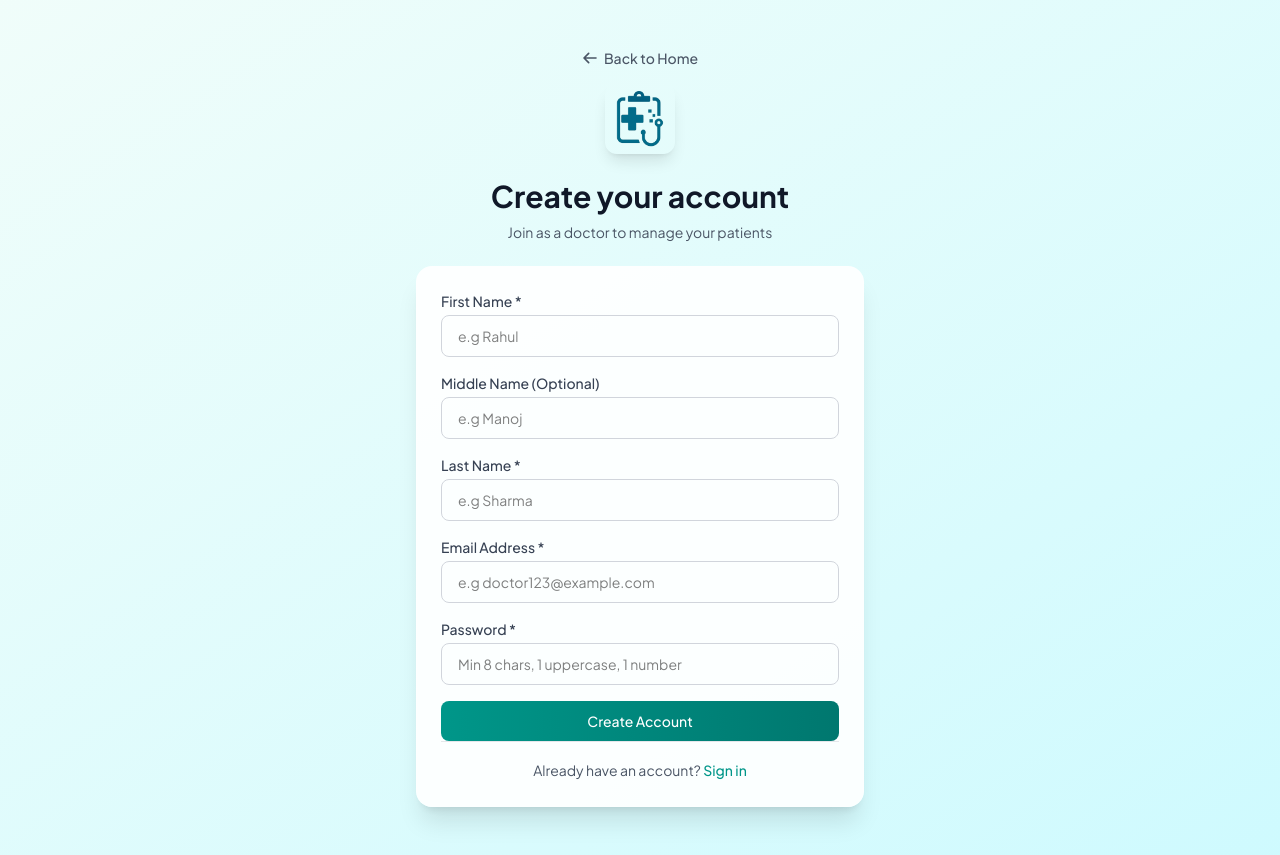
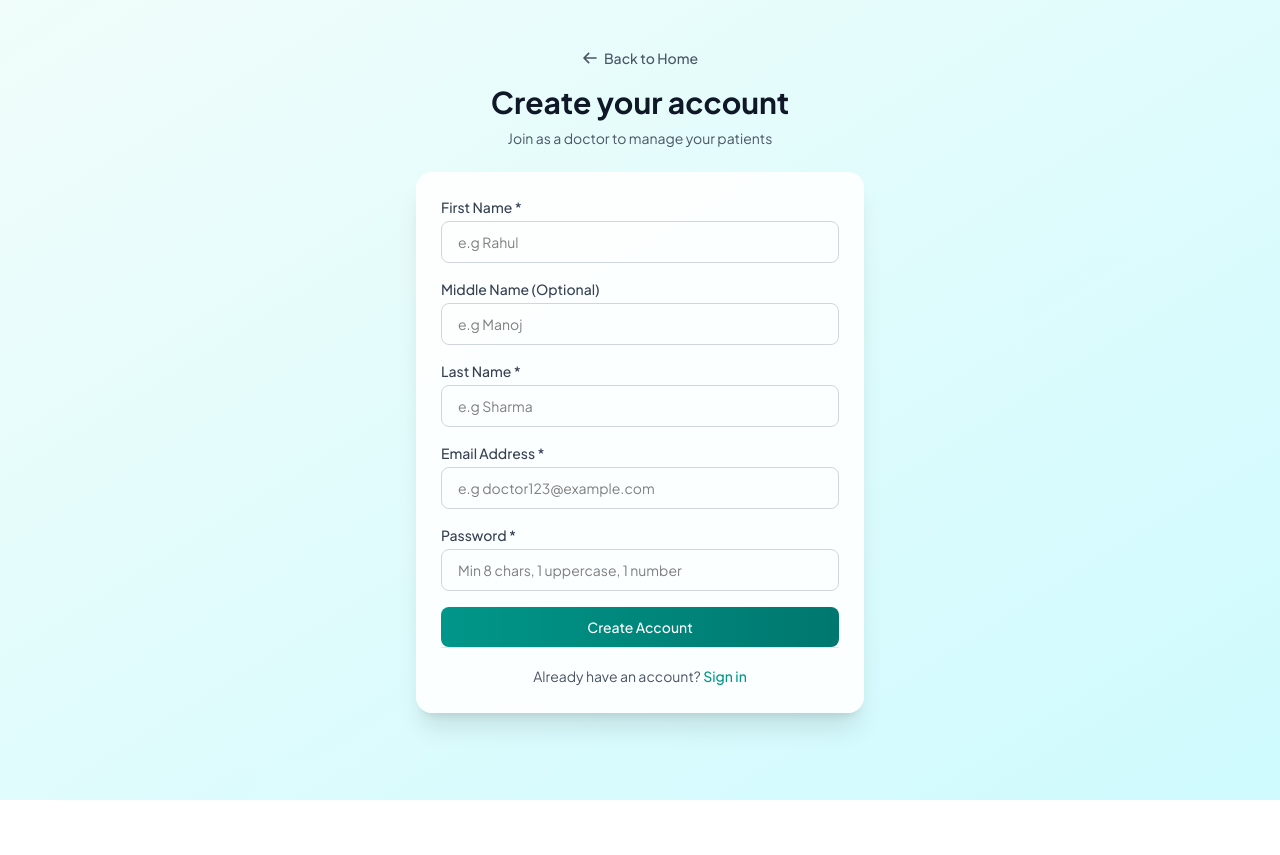
Before and after one commit to rajrasane/ClinicClerk, a Next.js app: page /signup in a window 1280 px wide. After the commit the page ends 800 px from the top, so only its background shows below. Built offline with nearby package versions, Linux system fonts and the light colour scheme; no server answers.

Commit message:
ref : removed logo part from login and signup page

```diff
--- a/src/components/auth/LoginForm.tsx
+++ b/src/components/auth/LoginForm.tsx
@@ -51,16 +51,16 @@ export default function LoginForm() {
             </svg>
             Back to Home
           </Link>
-          <div className="flex justify-center mb-5 sm:mb-6">
+          {/* <div className="flex justify-center mb-5 sm:mb-6">
             <Image
-              src="/logo.png"
+              src="/android-chrome-192x192.png"
               alt="ClinicClerk Logo"
               width={70}
               height={70}
               className="rounded-xl shadow-lg"
               priority
             />
-          </div>
+          </div> */}
           <h2 className="text-xl sm:text-2xl lg:text-3xl font-bold text-gray-900 mb-2">
             Welcome back
           </h2>
--- a/src/components/auth/SignupForm.tsx
+++ b/src/components/auth/SignupForm.tsx
@@ -101,7 +101,7 @@ export default function SignupForm() {
             </svg>
             Back to Home
           </Link>
-          <div className="flex justify-center mb-5 sm:mb-6">
+          {/* <div className="flex justify-center mb-5 sm:mb-6">
             <Image
               src="/logo.png"
               alt="ClinicClerk Logo"
@@ -110,7 +110,7 @@ export default function SignupForm() {
               className="rounded-xl shadow-lg"
               priority
             />
-          </div>
+          </div> */}
           <h2 className="text-xl sm:text-2xl lg:text-3xl font-bold text-gray-900 mb-2">
             Create your account
           </h2>
```
